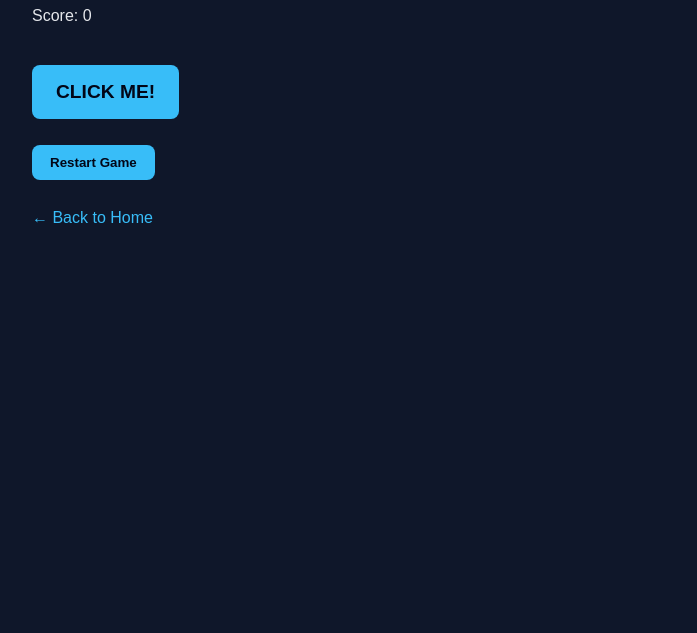
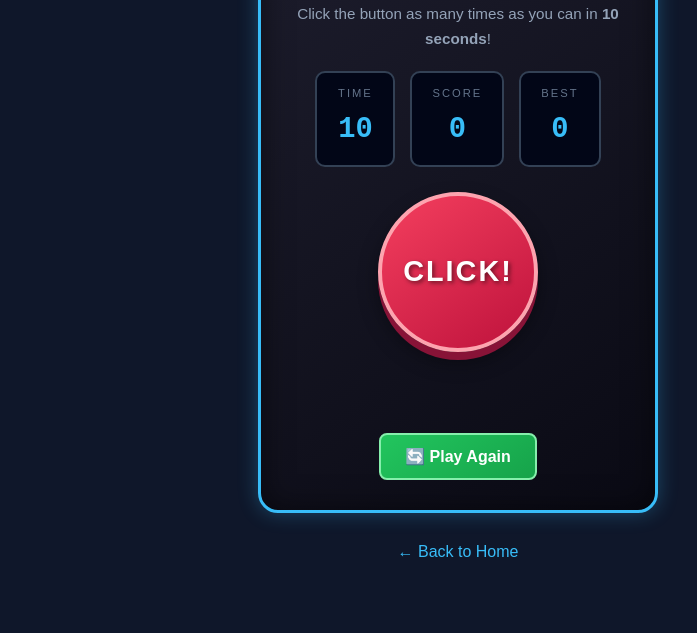
Before and after one commit to Revou-FSSE-Oct25/milestone-2-beruangsakti, a plain HTML site: page games/clicker.html in a window 1280 px wide. Shown: the part 167-800 px from the top of the page, without its empty margins (182-879 px from the left). Drawn offline with Linux system fonts and the light colour scheme.

Commit message:
feat: enhance clicker game
- Add high score tracking with localStorage
- Add click animation and countdown warning
- Add score-based feedback messages
- Redesign with retro arcade theme

```diff
--- a/css/style.css
+++ b/css/style.css
@@ -135,9 +135,160 @@ input[type="number"] {
   min-width: 120px;
 }
 
-/* ===== CLICKER BUTTON ===== */
+/* ===== CLICKER GAME - RETRO ARCADE ===== */
+.clicker-page {
+  text-align: center;
+}
+
+.arcade-container {
+  background: linear-gradient(145deg, #1e1e2e, #0a0a14);
+  border: 3px solid #38bdf8;
+  border-radius: 20px;
+  padding: 30px;
+  max-width: 400px;
+  margin: 0 auto;
+  box-shadow:
+    0 0 20px rgba(56, 189, 248, 0.3),
+    inset 0 0 30px rgba(0, 0, 0, 0.5);
+}
+
+.arcade-title {
+  font-size: 2rem;
+  text-transform: uppercase;
+  letter-spacing: 3px;
+  color: #38bdf8;
+  text-shadow:
+    0 0 10px #38bdf8,
+    0 0 20px #38bdf8;
+  margin-bottom: 10px;
+}
+
+.arcade-subtitle {
+  color: #94a3b8;
+  font-size: 0.95rem;
+  margin-bottom: 20px;
+}
+
+/* Stats Panel */
+.stats-panel {
+  display: flex;
+  justify-content: center;
+  gap: 15px;
+  margin-bottom: 25px;
+}
+
+.stat-box {
+  background-color: #020617;
+  border: 2px solid #334155;
+  border-radius: 10px;
+  padding: 12px 20px;
+  min-width: 80px;
+}
+
+.stat-label {
+  display: block;
+  font-size: 0.7rem;
+  color: #64748b;
+  letter-spacing: 2px;
+  margin-bottom: 4px;
+}
+
+.stat-value {
+  display: block;
+  font-size: 1.8rem;
+  font-weight: bold;
+  color: #38bdf8;
+  font-family: 'Courier New', monospace;
+}
+
+/* Clicker Button - Retro Style */
 #clickBtn {
-  font-size: 1.2rem;
-  padding: 16px 24px;
-  margin-top: 20px;
+  font-size: 1.8rem;
+  padding: 0;
+  margin: 20px auto;
+  border-radius: 50%;
+  width: 160px;
+  height: 160px;
+  background: linear-gradient(145deg, #f43f5e, #be123c);
+  border: 4px solid #fda4af;
+  color: #fff;
+  text-shadow: 2px 2px 4px rgba(0, 0, 0, 0.5);
+  box-shadow:
+    0 8px 0 #881337,
+    0 10px 20px rgba(0, 0, 0, 0.4);
+  transition: all 0.1s ease;
+  user-select: none;
+  font-weight: bold;
+  letter-spacing: 2px;
+  display: flex;
+  align-items: center;
+  justify-content: center;
 }
+
+#clickBtn:hover:not(:disabled) {
+  background: linear-gradient(145deg, #fb7185, #e11d48);
+  transform: translateY(-2px);
+  box-shadow:
+    0 10px 0 #881337,
+    0 12px 25px rgba(0, 0, 0, 0.4);
+}
+
+#clickBtn:active:not(:disabled) {
+  transform: translateY(4px);
+  box-shadow:
+    0 4px 0 #881337,
+    0 6px 10px rgba(0, 0, 0, 0.4);
+}
+
+#clickBtn:disabled {
+  background: linear-gradient(145deg, #475569, #334155);
+  border-color: #64748b;
+  box-shadow: 0 4px 0 #1e293b;
+  color: #94a3b8;
+}
+
+#clickBtn.pop {
+  animation: popEffect 0.15s ease;
+}
+
+@keyframes popEffect {
+  0% { transform: translateY(0) scale(1); }
+  50% { transform: translateY(-5px) scale(1.05); }
+  100% { transform: translateY(0) scale(1); }
+}
+
+/* Restart Button */
+.restart-btn {
+  background: linear-gradient(145deg, #22c55e, #16a34a);
+  border: 2px solid #86efac;
+  color: #fff;
+  padding: 12px 24px;
+  font-size: 1rem;
+  margin-top: 10px;
+}
+
+.restart-btn:hover {
+  background: linear-gradient(145deg, #4ade80, #22c55e);
+}
+
+/* Countdown Warning */
+.warning {
+  color: #f87171 !important;
+  font-weight: bold;
+  animation: pulse 0.5s ease infinite;
+  text-shadow: 0 0 10px #f87171;
+}
+
+@keyframes pulse {
+  0%, 100% { opacity: 1; }
+  50% { opacity: 0.5; }
+}
+
+/* Score Message */
+#finalMessage {
+  font-size: 1.4rem;
+  margin-top: 16px;
+  min-height: 35px;
+  color: #fbbf24;
+  text-shadow: 0 0 10px rgba(251, 191, 36, 0.5);
+}
--- a/games/clicker.html
+++ b/games/clicker.html
@@ -8,25 +8,38 @@
 </head>
 <body>
 
-  <main>
-    <h1>Clicker Game</h1>
+  <main class="clicker-page">
+    <div class="arcade-container">
+      <h1 class="arcade-title">🕹️ Clicker Game</h1>
 
-    <p>
-      Click the button as many times as you can in
-      <strong>10 seconds</strong>.
-    </p>
+      <p class="arcade-subtitle">
+        Click the button as many times as you can in
+        <strong>10 seconds</strong>!
+      </p>
 
-    <p id="timer">Time left: 10</p>
-    <p id="score">Score: 0</p>
+      <div class="stats-panel">
+        <div class="stat-box">
+          <span class="stat-label">TIME</span>
+          <span id="timer" class="stat-value">10</span>
+        </div>
+        <div class="stat-box">
+          <span class="stat-label">SCORE</span>
+          <span id="score" class="stat-value">0</span>
+        </div>
+        <div class="stat-box">
+          <span class="stat-label">BEST</span>
+          <span id="highScore" class="stat-value">0</span>
+        </div>
+      </div>
 
-    <button id="clickBtn">CLICK ME!</button>
+      <button id="clickBtn">CLICK!</button>
 
-    <br /><br />
+      <p id="finalMessage"></p>
 
-    <button id="restartBtn">Restart Game</button>
+      <button id="restartBtn" class="restart-btn">🔄 Play Again</button>
+    </div>
 
-    <br /><br />
-
+    <br />
     <a href="../index.html">← Back to Home</a>
   </main>
 
--- a/js/clicker.js
+++ b/js/clicker.js
@@ -2,19 +2,25 @@ const clickBtn = document.getElementById("clickBtn");
 const restartBtn = document.getElementById("restartBtn");
 const timerText = document.getElementById("timer");
 const scoreText = document.getElementById("score");
+const highScoreText = document.getElementById("highScore");
+const finalMessage = document.getElementById("finalMessage");
 
 let score;
 let timeLeft;
 let timerId;
 let gameRunning;
+let highScore = localStorage.getItem("clickerHighScore") || 0;
 
 function initGame() {
   score = 0;
   timeLeft = 10;
   gameRunning = false;
 
-  scoreText.textContent = "Score: 0";
-  timerText.textContent = "Time left: 10";
+  scoreText.textContent = "0";
+  timerText.textContent = "10";
+  timerText.classList.remove("warning");
+  highScoreText.textContent = highScore;
+  finalMessage.textContent = "";
 
   clickBtn.disabled = false;
   clearInterval(timerId);
@@ -23,7 +29,12 @@ function initGame() {
 function startTimer() {
   timerId = setInterval(() => {
     timeLeft--;
-    timerText.textContent = `Time left: ${timeLeft}`;
+    timerText.textContent = timeLeft;
+
+    // Warning effect for last 3 seconds
+    if (timeLeft <= 3 && timeLeft > 0) {
+      timerText.classList.add("warning");
+    }
 
     if (timeLeft === 0) {
       endGame();
@@ -39,15 +50,40 @@ function handleClick() {
 
   if (timeLeft > 0) {
     score++;
-    scoreText.textContent = `Score: ${score}`;
+    scoreText.textContent = score;
+
+    // Pop animation
+    clickBtn.classList.remove("pop");
+    void clickBtn.offsetWidth; // Trigger reflow to restart animation
+    clickBtn.classList.add("pop");
   }
+}
+
+function getScoreMessage(score) {
+  if (score >= 50) return "🔥 Legendary! You're insane!";
+  if (score >= 40) return "🏆 Amazing! Pro clicker!";
+  if (score >= 30) return "👏 Great job!";
+  if (score >= 20) return "👍 Not bad!";
+  if (score >= 10) return "🙂 Keep practicing!";
+  return "😅 You can do better!";
 }
 
 function endGame() {
   clearInterval(timerId);
   clickBtn.disabled = true;
   gameRunning = false;
-  timerText.textContent = "Time's up!";
+  timerText.classList.remove("warning");
+  timerText.textContent = "0";
+
+  // Show final score message
+  finalMessage.textContent = getScoreMessage(score);
+
+  if (score > highScore) {
+    highScore = score;
+    localStorage.setItem("clickerHighScore", highScore);
+    highScoreText.textContent = highScore;
+    finalMessage.textContent = "🎉 NEW HIGH SCORE! " + getScoreMessage(score);
+  }
 }
 
 clickBtn.addEventListener("click", handleClick);
```
